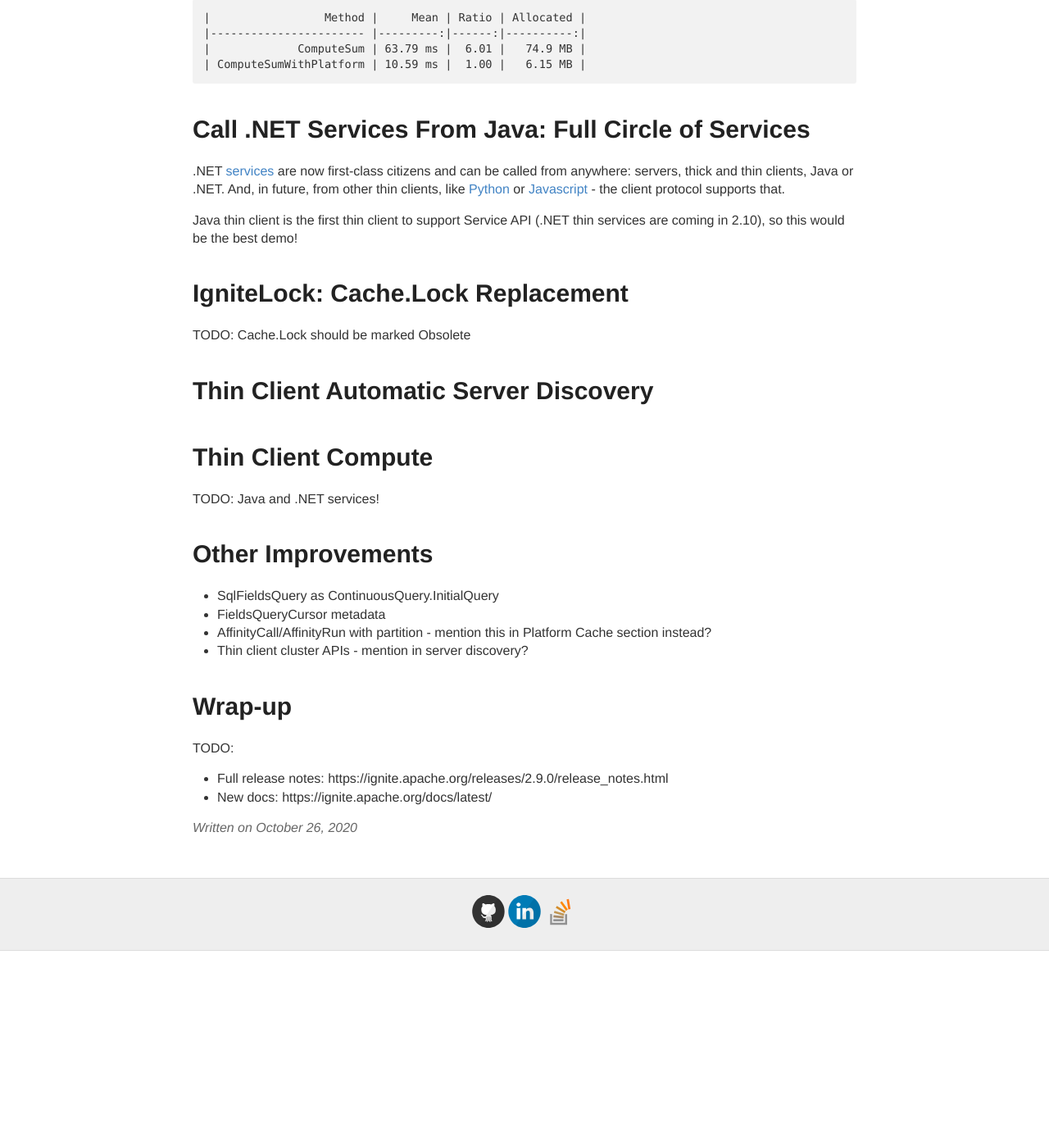
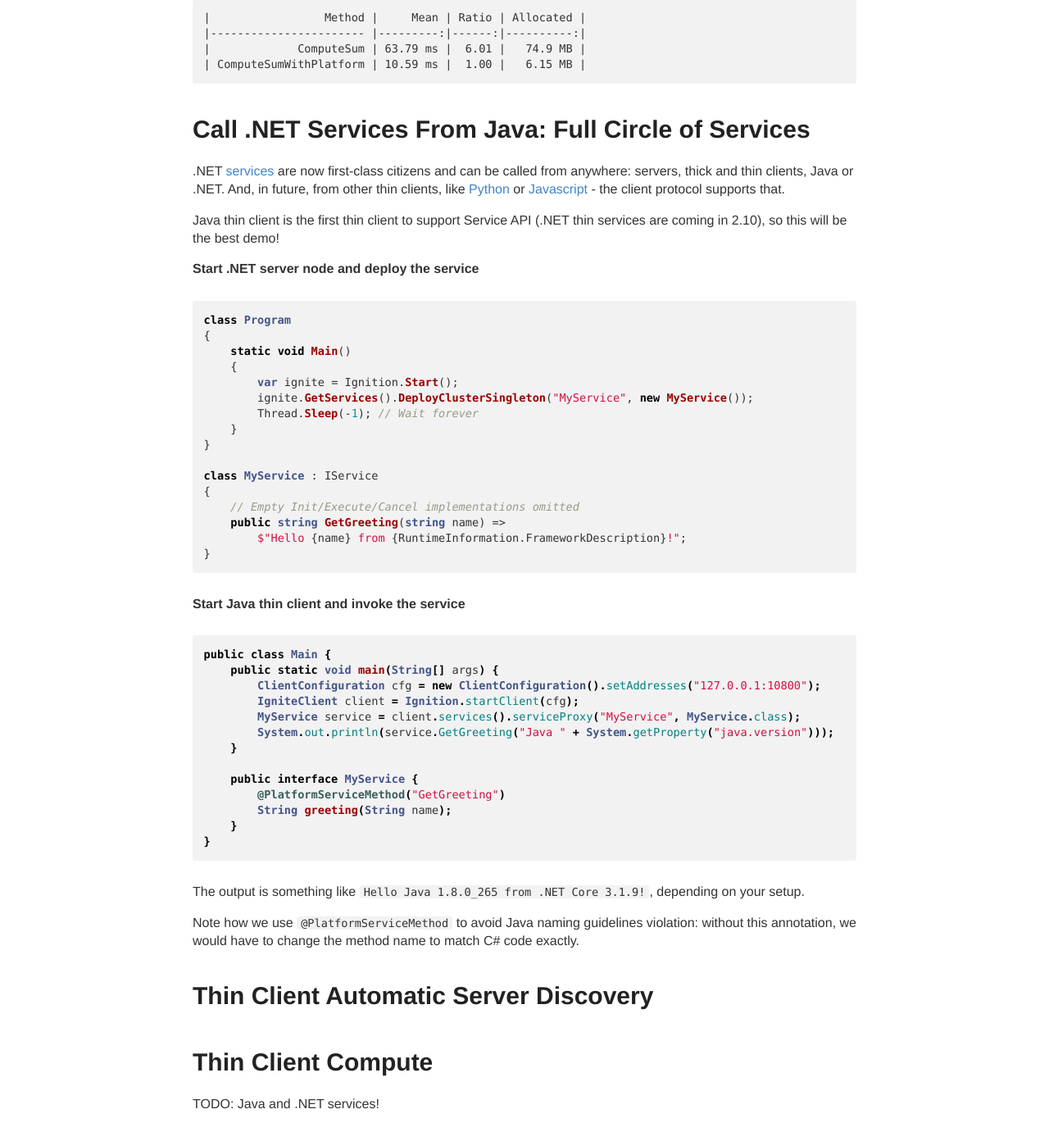
Before and after one commit to ptupitsyn/ptupitsyn.github.io, a Jekyll site: the page built from _posts/2020-10-26-Whats-New-In-Ignite-Net-2.9.md, in a window 1280 px wide and 1400 px high, scrolled down 1855 px. Shown: the top 1392 px of the window at 82% size. Built offline with Jekyll 4.4.1, drawn with Linux system fonts in a browser that asks for light colours; comment, search, counter and statistics services are not loaded; before the commit the page ends 3015 px from its top, so only the background shows below that; some of the changed text lies outside the part shown.

Commit message:
Java thin example done

````diff
--- a/_posts/2020-10-26-Whats-New-In-Ignite-Net-2.9.md
+++ b/_posts/2020-10-26-Whats-New-In-Ignite-Net-2.9.md
@@ -73,13 +73,51 @@
 And, in future, from other thin clients, like [Python](https://ignite.apache.org/docs/latest/thin-clients/python-thin-client) or
 [Javascript](https://ignite.apache.org/docs/latest/thin-clients/nodejs-thin-client) - the client protocol supports that.
 
-Java thin client is the first thin client to support Service API (.NET thin services are coming in 2.10), so this would be the best demo!
+Java thin client is the first thin client to support Service API (.NET thin services are coming in 2.10), so this will be the best demo!
 
+**Start .NET server node and deploy the service**
 
+```cs
+class Program
+{
+    static void Main()
+    {
+        var ignite = Ignition.Start();
+        ignite.GetServices().DeployClusterSingleton("MyService", new MyService());
+        Thread.Sleep(-1); // Wait forever
+    }
+}
 
-# IgniteLock: Cache.Lock Replacement
+class MyService : IService
+{
+    // Empty Init/Execute/Cancel implementations omitted
+    public string GetGreeting(string name) =>
+        $"Hello {name} from {RuntimeInformation.FrameworkDescription}!";
+}
+```
 
-TODO: Cache.Lock should be marked Obsolete
+**Start Java thin client and invoke the service**
+
+```java
+public class Main {
+    public static void main(String[] args) {
+        ClientConfiguration cfg = new ClientConfiguration().setAddresses("127.0.0.1:10800");
+        IgniteClient client = Ignition.startClient(cfg);
+        MyService service = client.services().serviceProxy("MyService", MyService.class);
+        System.out.println(service.GetGreeting("Java " + System.getProperty("java.version")));
+    }
+
+    public interface MyService {
+        @PlatformServiceMethod("GetGreeting")
+        String greeting(String name);
+    }
+}
+```
+
+The output is something like `Hello Java 1.8.0_265 from .NET Core 3.1.9!`, depending on your setup.
+
+Note how we use `@PlatformServiceMethod` to avoid Java naming guidelines violation:
+without this annotation, we would have to change the method name to match C# code exactly.
 
 
 # Thin Client Automatic Server Discovery
````
Also changed, not shown: other parts of _posts/2020-10-26-Whats-New-In-Ignite-Net-2.9.md (+1 -0 lines).
